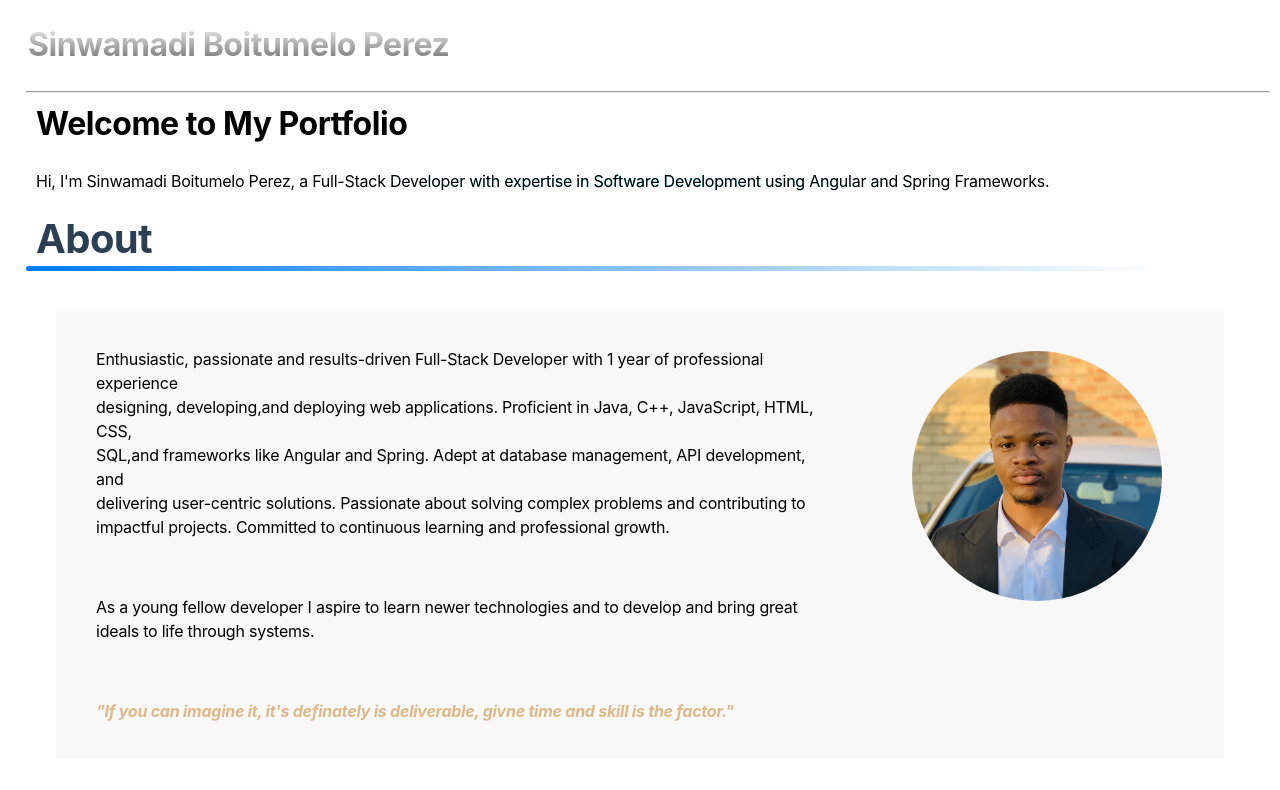
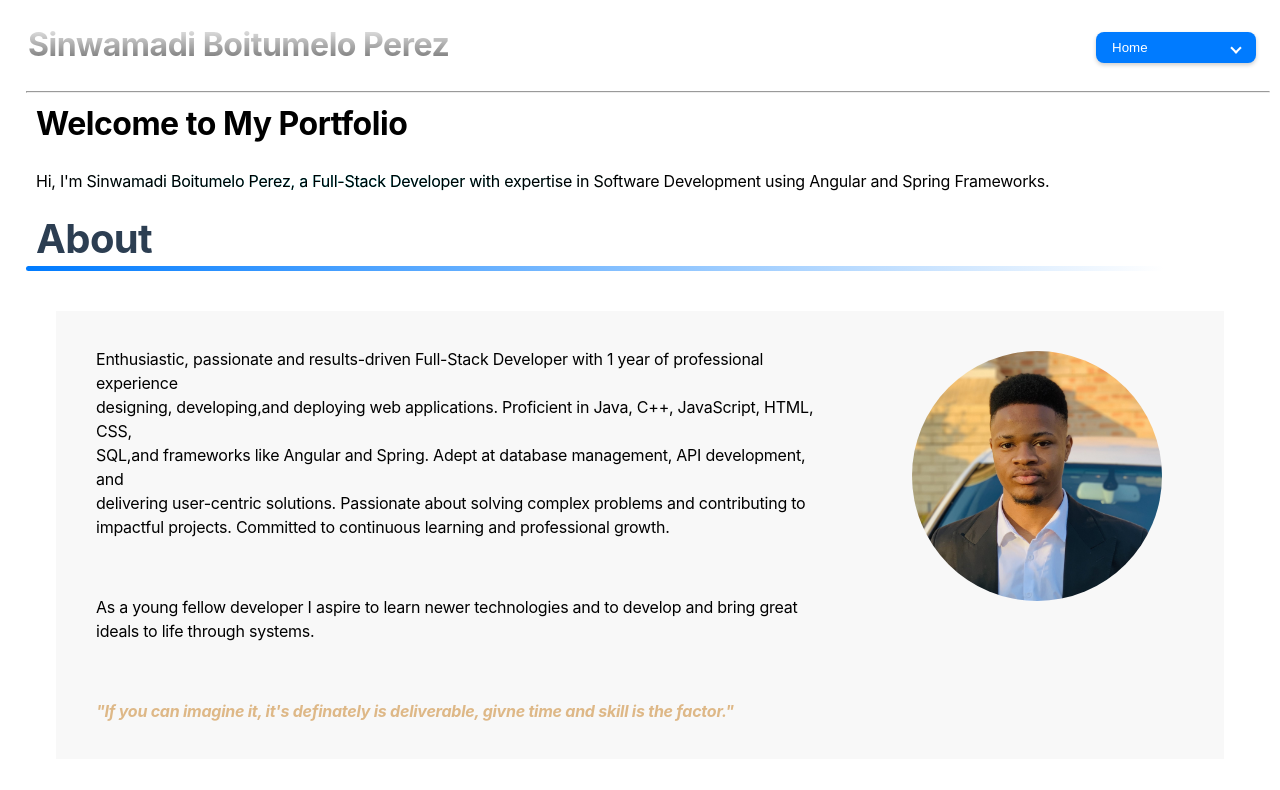
Before and after one commit to Boitumelo-perez/Portfolio, an Angular app: page /Portfolio/ in a window 1280 px wide. Shown: the top 790 px of the page. Built offline with nearby package versions, Linux system fonts and the light colour scheme.

Commit message:
fixed nav

```diff
--- a/src/app/app.component.html
+++ b/src/app/app.component.html
@@ -314,5 +314,5 @@
     </div>
   </div>
 </main> -->
-<!-- <app-scroll-nav loading="lazy"></app-scroll-nav> -->
+<app-scroll-nav loading="lazy"></app-scroll-nav>
 <router-outlet loading="lazy"><router-outlet />
--- a/src/app/app.component.ts
+++ b/src/app/app.component.ts
@@ -7,7 +7,7 @@ import { CommonModule } from '@angular/common';
     selector: 'app-root',
     imports: [
       RouterOutlet,
-      // ScrollNavComponent,
+      ScrollNavComponent,
       CommonModule
     ],
     templateUrl: './app.component.html',
--- a/src/app/components/contact/contact.component.css
+++ b/src/app/components/contact/contact.component.css
@@ -1,3 +1,7 @@
+* {
+    box-sizing: border-box;
+}
+
 .main-container {
     background-color: #fff;
 }
--- a/src/app/components/home/home.component.css
+++ b/src/app/components/home/home.component.css
@@ -38,7 +38,7 @@
   animation: textRace 2s linear infinite;
  }
 
- @keyframes textRace {
+ /* @keyframes textRace {
   0% { background-position: -50% 0; }
   100% { background-position: 150% 0; }
  }
@@ -48,8 +48,8 @@
     width: 100%;
     height: 50px;
     box-shadow: #ccc;
-    /* background: #ccc; */
-    /* color: #fff; */
+    /* background: #ccc; *
+    /* color: #fff; *
     font-weight: bold;
     border: none;
     border-radius: 10px;
@@ -62,7 +62,7 @@
 
   .n-btn.active {
     background: #007bff;
-    transform: translateY(0) scale(1.1); /* Bring to the front and enlarge slightly */
+    transform: translateY(0) scale(1.1); /* Bring to the front and enlarge slightly *
     z-index: 3;
   }
 
@@ -78,7 +78,7 @@
 
   .n-btn:not(.active):hover {
     transform: translateY(0) scale(1);
-    z-index: 4; /* Bring hovered button to the front */
+    z-index: 4; /* Bring hovered button to the front *
   }
 
   .semi-nav {
@@ -111,14 +111,14 @@
 
 .nav-card:hover {
   transform: scale(1.05);
-}
+} */
 
 .footer {
   display: flex;
   justify-content: center;
   align-items: center;
   flex-direction: column;
-  row-gap: 30px;
+  row-gap: 15px;
   background: #f8f8f8;
   padding-block: 40px 60px;
 }
@@ -130,7 +130,7 @@
 
 .footer-social-icons {
     display: flex;
-    gap: 30px;
+    gap: 50px;
 }
 
 .icon {
--- a/src/app/components/scroll-nav/scroll-nav.component.css
+++ b/src/app/components/scroll-nav/scroll-nav.component.css
@@ -1,59 +1,69 @@
-.semi-nav {
+.nav-container {
   position: fixed;
+  top: 2rem;
+  right: 1.5rem;
   z-index: 1200;
-  top: 5.5%;
-  right: 6px;
-  transform: translateY(-50%);
-  width: 150px;
-  display: flex;
-  flex-direction: column;
-  align-items: center;
 }
 
-.nav-card {
+.nav-wrapper {
   position: relative;
-  padding: 10px;
-  background-color: lightgray;
-  text-align: center;
-  border-radius: 5px;
-  box-shadow: 0 4px 6px rgba(0, 0, 0, 0.2);
-  cursor: pointer;
-  transition: transform 0.3s ease, background-color 0.3s ease;
-  margin-top: -40px; /* Overlap cards */
 }
 
-.nav-card:nth-child(1) {
-  z-index: 6;
-  transform: translateY(0);
-}
-.nav-card:nth-child(2) {
-  z-index: 5;
-  transform: translateY(10px);
-}
-.nav-card:nth-child(3) {
-  z-index: 4;
-  transform: translateY(20px);
-}
-.nav-card:nth-child(4) {
-  z-index: 3;
-  transform: translateY(30px);
-}
-.nav-card:nth-child(5) {
-  z-index: 2;
-  transform: translateY(40px);
-}
-.nav-card:nth-child(6) {
-  z-index: 1;
-  transform: translateY(50px);
+.nav-button {
+  display: flex;
+  align-items: center;
+  justify-content: space-between;
+  width: 160px;
+  padding: 0.5rem 1rem;
+  background: #007bff;
+  color: rgb(255, 255, 255);
+  border: none;
+  border-radius: 8px;
+  box-shadow: 0 2px 4px rgba(0,0,0,0.2);
+  cursor: pointer;
+  transition: all 0.3s ease;
 }
 
-.nav-card.active {
-  z-index: 7;
-  background-color: #007bff;
-  color: white;
-  transform: translateY(-10px) scale(1.1);
+.nav-button:hover {
+  background: #007bff;
+  box-shadow: 0 4px 8px rgba(0,0,0,0.3);
 }
 
-.nav-card:hover {
-  transform: translateY(-5px) scale(1.05);
+.arrow {
+  border: solid white;
+  border-width: 0 2px 2px 0;
+  display: inline-block;
+  padding: 3px;
+  transform: rotate(45deg);
+  transition: transform 0.2s;
 }
+
+.arrow.up {
+  transform: rotate(-135deg);
+}
+
+.nav-dropdown {
+  position: absolute;
+  top: calc(100% + 0.5rem);
+  left: 0;
+  width: 160px;
+  background: #007bff;
+  border-radius: 8px;
+  box-shadow: 0 4px 8px rgba(0,0,0,0.3);
+  overflow: hidden;
+}
+
+.dropdown-item {
+  width: 100%;
+  padding: 0.5rem 1rem;
+  border: none;
+  background: none;
+  color: white;
+  text-align: left;
+  cursor: pointer;
+  transition: background-color 0.2s;
+}
+
+.dropdown-item:hover {
+  background-color: #007bff;
+}
--- a/src/app/components/scroll-nav/scroll-nav.component.html
+++ b/src/app/components/scroll-nav/scroll-nav.component.html
@@ -1,4 +1,4 @@
-<div class="semi-nav">
+<!-- <div class="semi-nav">
   <div
     class="nav-card"
     *ngFor="let section of sections; let i = index"
@@ -8,4 +8,32 @@
   >
     {{ section.name }}
   </div>
+</div> -->
+
+<!-- <div class="navigator">
+  <div class="show" *ngFor="sections">
+    <h4>{{currentSectionIndex}}</h4>
+  </div>
+</div> -->
+
+
+<div class="nav-container" *ngIf="isHomeRoute">
+  <div class="nav-wrapper">
+    <button
+      class="nav-button"
+      (click)="isOpen = !isOpen"
+      [class.active]="isOpen">
+      <span>{{currentSection}}</span>
+      <i class="arrow" [class.up]="isOpen"></i>
+    </button>
+
+    <div class="nav-dropdown" *ngIf="isOpen">
+      <button
+        *ngFor="let section of sections"
+        (click)="navigateToSection(section.selector)"
+        class="dropdown-item">
+        {{section.label}}
+      </button>
+    </div>
+  </div>
 </div>
--- a/src/app/components/scroll-nav/scroll-nav.component.ts
+++ b/src/app/components/scroll-nav/scroll-nav.component.ts
@@ -1,5 +1,12 @@
-import { Component, HostListener } from '@angular/core';
+import { Component, OnInit, HostListener, OnDestroy } from '@angular/core';
+import { Router, NavigationEnd } from '@angular/router';
 import { CommonModule } from '@angular/common';
+import { filter } from 'rxjs/operators';
+
+interface Section {
+  selector: string;
+  label: string;
+}
 
 @Component({
     selector: 'app-scroll-nav',
@@ -9,40 +16,80 @@ import { CommonModule } from '@angular/common';
 })
 export class ScrollNavComponent {
 
-  sections = [
-    { id: 'home', name: 'Home' },
-    { id: 'about', name: 'About' },
-    { id: 'projects', name: 'Projects' },
-    { id: 'experience', name: 'Experience' },
-    { id: 'skills', name: 'Skills' },
-    { id: 'contact', name: 'Contact' },
+  isOpen = false;
+  currentSection = 'home';
+  isHomeRoute = false;
+
+  sections: Section[] = [
+    { selector: '.b', label: 'Home' },
+    { selector: 'app-about', label: 'About' },
+    { selector: 'app-projects', label: 'Projects' },
+    { selector: 'app-experience', label: 'Experience' },
+    { selector: 'app-skills', label: 'Skills' },
+    { selector: 'app-contact', label: 'Contact' }
   ];
 
-  currentSectionIndex = 0;
+  constructor(private router: Router) {
+    this.router.events.pipe(
+      filter(event => event instanceof NavigationEnd)
+    ).subscribe(() => {
+      this.isHomeRoute = this.router.url === '/' || this.router.url === '/home';
+      if (this.isHomeRoute) {
+        setTimeout(() => this.updateCurrentSection(), 100);
+      }
+    });
+  }
 
-  scrollToSection(sectionId: string): void {
-    const section = document.getElementById(sectionId);
-    if (section) {
-      section.scrollIntoView({ behavior: 'smooth', block: 'start' });
+  ngOnInit() {
+    this.isHomeRoute = this.router.url === '/' || this.router.url === '/home';
+    if (this.isHomeRoute) {
+      setTimeout(() => this.updateCurrentSection(), 100);
     }
   }
 
-  @HostListener('window:scroll', [])
-  onWindowScroll(): void {
-    const offsets = this.sections.map(section => {
-      const element = document.getElementById(section.id);
-      return element ? element.getBoundingClientRect().top : Infinity;
-    });
-
-    this.currentSectionIndex = offsets.findIndex(offset => offset > 0 && offset < window.innerHeight / 2);
+  @HostListener('window:scroll')
+  onWindowScroll() {
+    if (this.isHomeRoute) {
+      this.updateCurrentSection();
+    }
   }
 
-  getCardStyle(index: number): any {
-    const zIndex = this.sections.length - Math.abs(index - this.currentSectionIndex);
-    const offset = Math.min(Math.abs(index - this.currentSectionIndex) * 10, 50);
-    return {
-      zIndex: zIndex,
-      transform: `translateY(${offset}px)`,
-    };
+  updateCurrentSection() {
+    const scrollPosition = window.scrollY + 100;
+
+    for (const section of this.sections) {
+      const element = document.querySelector(section.selector) as HTMLElement;
+      if (element) {
+        const offsetTop = element.offsetTop;
+        const offsetHeight = element.offsetHeight;
+        if (scrollPosition >= offsetTop && scrollPosition < offsetTop + offsetHeight) {
+          this.currentSection = section.label;
+        }
+      }
+    }
+  }
+
+  navigateToSection(selector: string) {
+    if (this.router.url !== '/' && this.router.url !== '/home') {
+      this.router.navigate(['/home']).then(() => {
+        setTimeout(() => {
+          this.scrollToSection(selector);
+        }, 100);
+      });
+    } else {
+      this.scrollToSection(selector);
+    }
+    this.isOpen = false;
+  }
+
+  private scrollToSection(selector: string) {
+    const element = document.querySelector(selector) as HTMLElement;
+    if (element) {
+      element.scrollIntoView({ behavior: 'smooth' });
+    }
+  }
+
+  ngOnDestroy() {
+    // Clean up any subscriptions if needed
   }
 }
```
Also changed, not shown: src/app/app.module.ts (+5 -2 lines).
